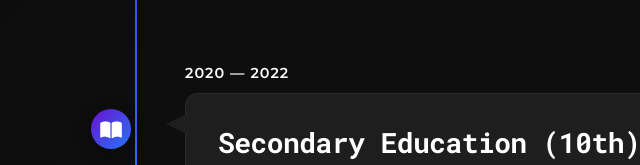
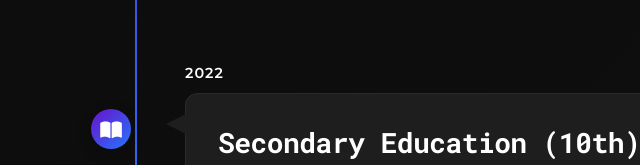
Before and after one commit to erautpal03/MyPortfolio, a plain HTML site: page index.html in a window 1280 px wide. Shown: the part 2435-2600 px from the top of the page, 135-775 px from the left. Drawn offline with Linux system fonts and the light colour scheme.

Commit message:
Update index.html

```diff
--- a/index.html
+++ b/index.html
@@ -1618,7 +1618,7 @@ strong {
             <!-- Secondary Education (2020 - 2022) -->
             <div class="timeline-item">
                 <div class="timeline-date-row">
-                    <strong>2020 &mdash; 2022</strong>
+                    <strong>2022</strong>
                 </div>
                 <div class="timeline-content">
                     <div class="timeline-icon">
```
